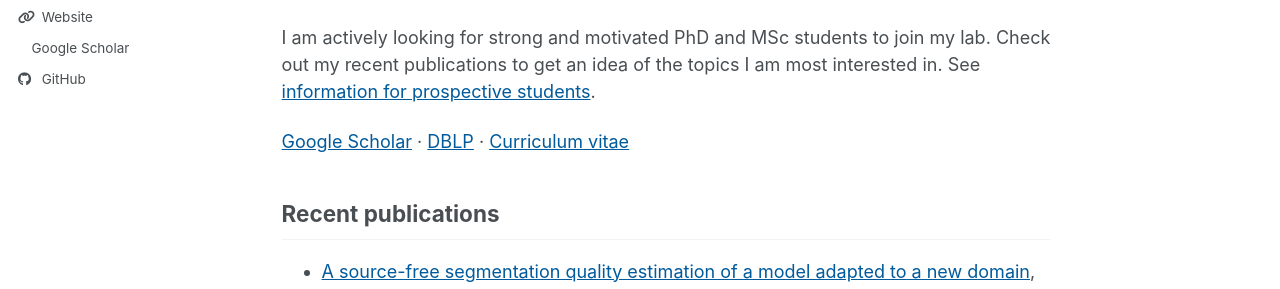
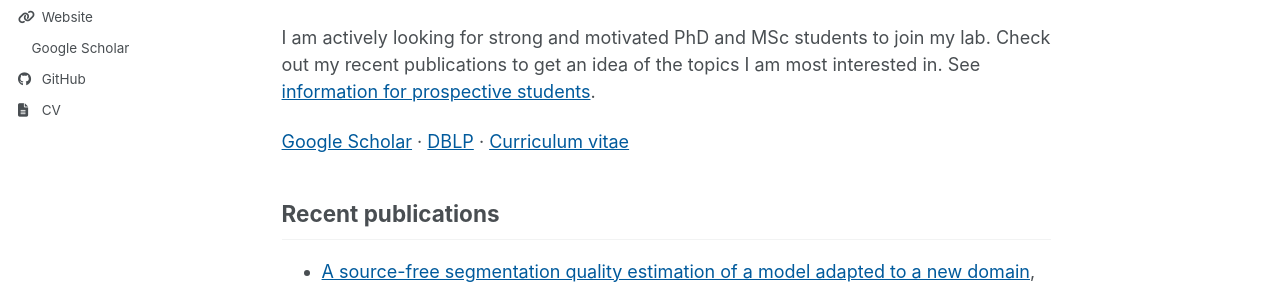
Before and after one commit to jacob-goldberger/jacob-goldberger.github.io, a Jekyll site: the page built from _pages/about.md, in a window 1280 px wide. Shown: the part 427-716 px from the top of the page. Built offline with Jekyll 4.4.1, drawn with Linux system fonts in a browser that asks for light colours; a style sheet for code colours, icons or effects is not loaded.

Commit message:
Add CV link to author profile

```diff
--- a/_includes/author-profile.html
+++ b/_includes/author-profile.html
@@ -88,6 +88,7 @@
       {% if author.github %}
         <li><a href="https://github.com/{{ author.github }}"><i class="fab fa-fw fa-github icon-pad-right" aria-hidden="true"></i>GitHub</a></li>
       {% endif %}
+      <li><a href="{{ base_path }}/cv/"><i class="fas fa-fw fa-file-lines icon-pad-right" aria-hidden="true"></i>CV</a></li>
       {% if author.kaggle %}
         <li><a href="https://kaggle.com/{{ author.kaggle }}"><i class="fab fa-fw fa-kaggle icon-pad-right" aria-hidden="true"></i>Kaggle</a></li>
       {% endif %}
```
